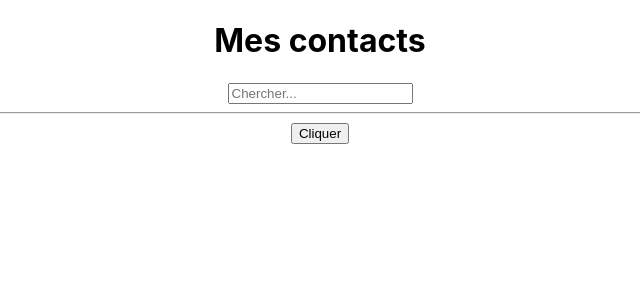
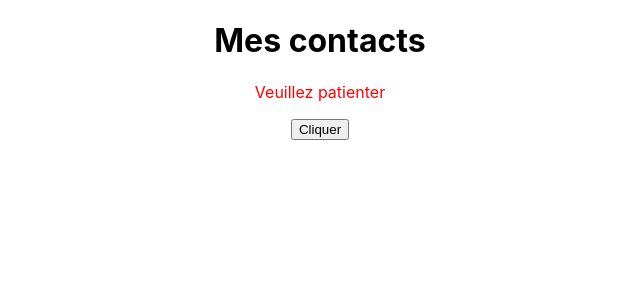
Before and after one commit to esperantkela/React-custom-hook, a React (Create React App) app: page / in a window 1280 px wide. Shown: the top 300 px of the page, without its empty margins (320-960 px from the left). Built offline with nearby package versions, Linux system fonts and the light colour scheme; no server answers.

Commit message:
wait user when loading data

```diff
--- a/src/components/MyContacts.js
+++ b/src/components/MyContacts.js
@@ -16,17 +16,37 @@ function MyContacts() {
         fetch('https://jsonplaceholder.typicode.com/users')
         .then(response => response.json())
         .then(json => {
+            console.log(json)
             setUsers(json)
             setIsLoading(false)
+        })
+        .catch(error=>{
+            console.log(error.message)
         })
 
     }, []);
 
+    const msgDisplay = (msg, color)=>{
+        return (
+            <p style={{ textAlign: 'center', color:color }}>
+                {msg}
+            </p>
+        )
+    }
+
   return (
-    <Search
-    searchStr={search}
-    searchHandler={searchChange}
-    />
+    <React.Fragment>
+        {
+            isLoading
+            ?
+            msgDisplay('Veuillez patienter', 'red')
+            :
+            <Search
+            searchStr={search}
+            searchHandler={searchChange}
+            />
+        }
+    </React.Fragment>
   )
 }
 
```
